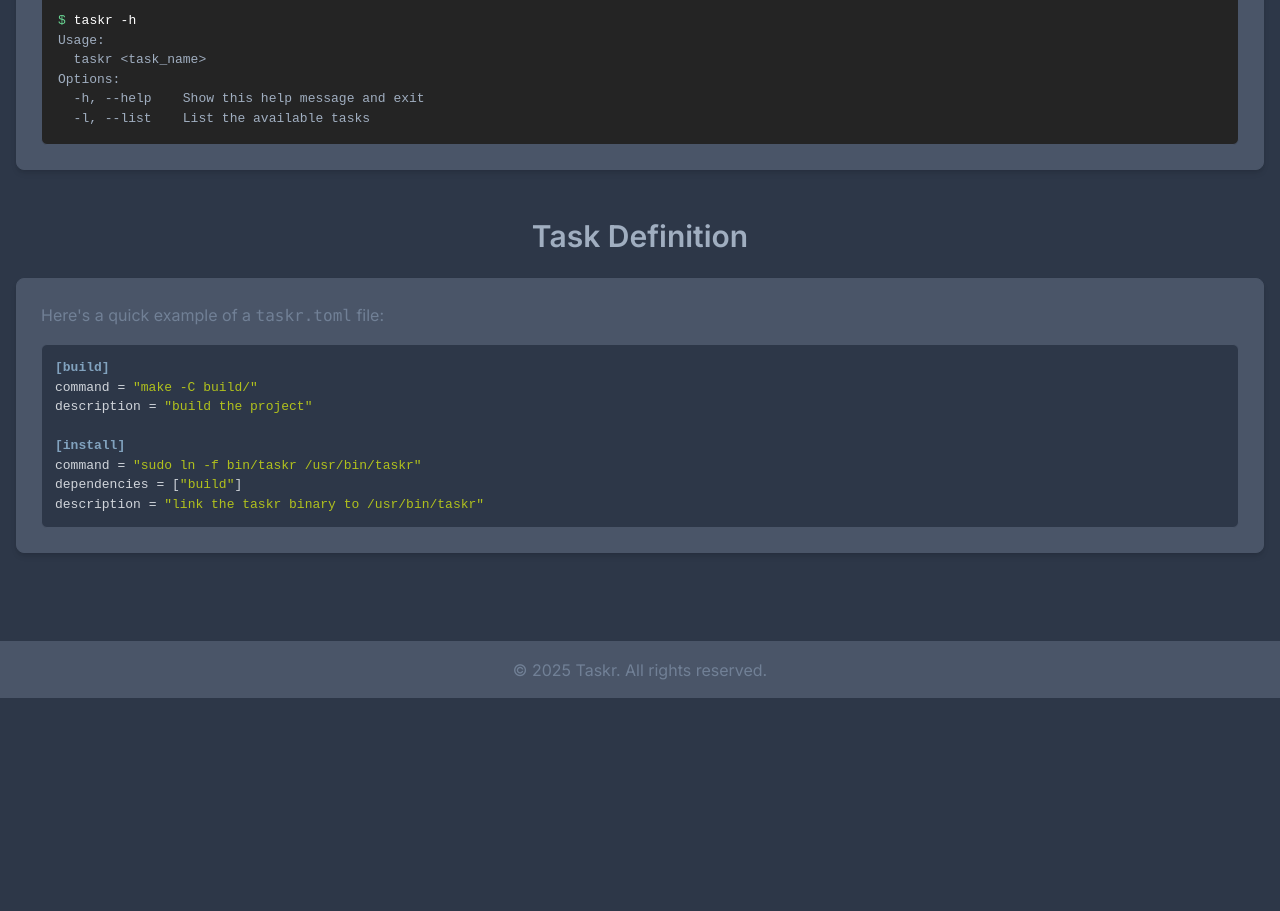
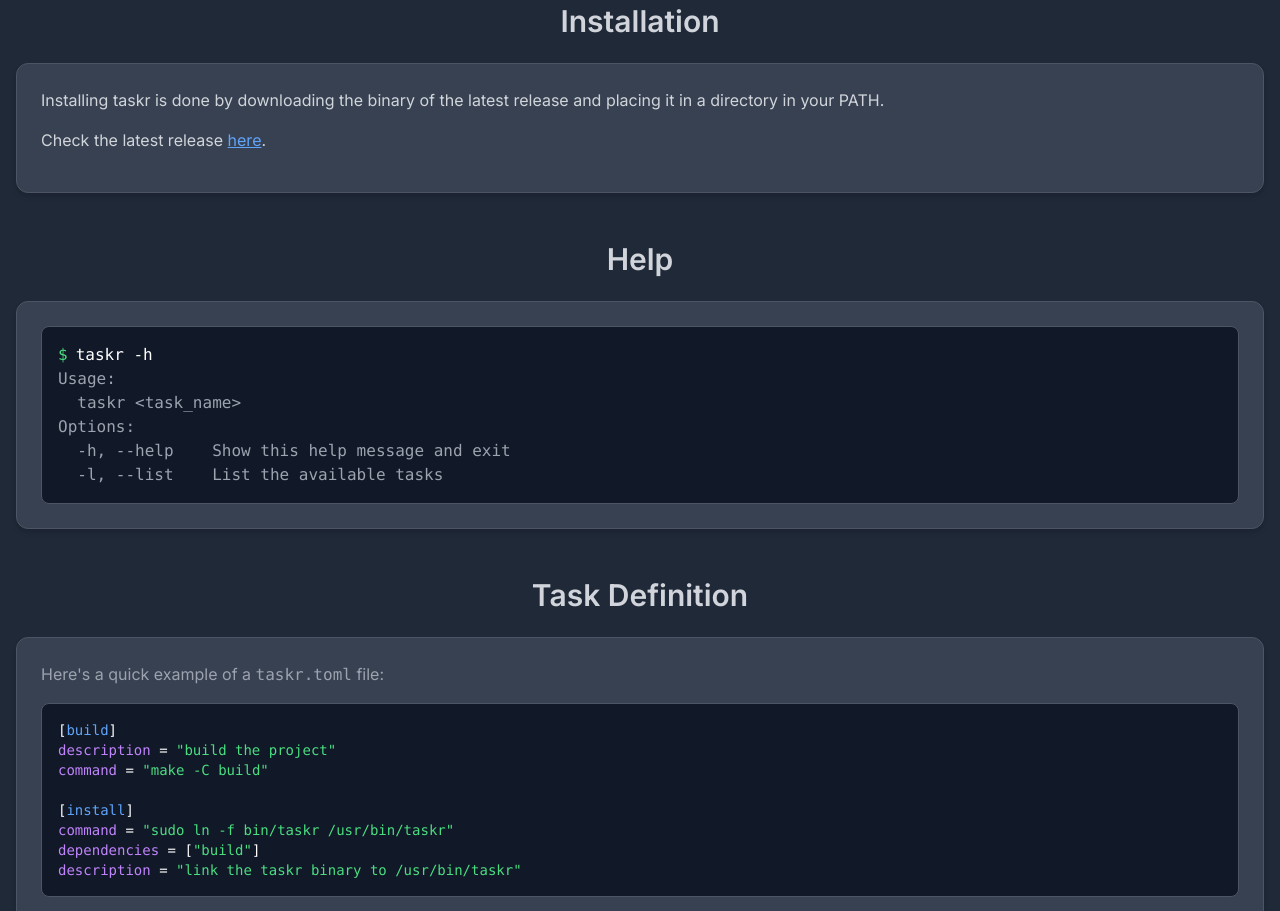
Before and after one commit to taskrfile/taskr, a plain HTML site: page www/index.html in a window 1280 px wide. Shown: the part 521-1432 px from the top of the page. Before the commit the page ends 1219 px from the top, so only its background shows below. Drawn offline with nearby package versions, Linux system fonts and the light colour scheme; a small style sheet from the web is missing.

Commit message:
website + ready for migration

```diff
--- a/www/index.html
+++ b/www/index.html
@@ -1,211 +1,94 @@
 <!DOCTYPE html>
 <html lang="en">
     <head>
-    <meta charset="UTF-8">
-    <meta name="viewport" content="width=device-width, initial-scale=1.0">
+        <meta charset="UTF-8" />
+        <meta name="viewport" content="width=device-width, initial-scale=1.0"/>
         <title>Taskr - Command Line Runner</title>
         <script src="https://cdn.tailwindcss.com"></script>
         <link rel="preconnect" href="https://fonts.googleapis.com">
         <link rel="preconnect" href="https://fonts.gstatic.com" crossorigin>
         <link href="https://fonts.googleapis.com/css2?family=Inter:wght@400;500;600;700&display=swap" rel="stylesheet">
+        <link rel="stylesheet" href="https://cdnjs.cloudflare.com/ajax/libs/highlight.js/11.9.0/styles/tomorrow-night-eighties.min.css">
+        <script src="https://cdnjs.cloudflare.com/ajax/libs/highlight.js/11.9.0/highlight.min.js"></script>
+        <script>hljs.highlightAll();</script>
+        <link rel="icon" type="image/png" href="favicon.png" />
         <style>
             body {
                 font-family: 'Inter', sans-serif;
             }
-        .bg-industrial {
-            background-color: #2d3748;
-        }
-        .text-industrial-primary {
-            color: #a0aec0;
-        }
-        .text-industrial-secondary {
-            color: #718096;
-        }
-        .border-industrial {
-            border-color: #4a5568;
-        }
-        .bg-industrial-light {
-            background-color: #4a5568;
-        }
-        .hover\:bg-industrial-hover:hover {
-            background-color: #718096;
-        }
-        .focus\:ring-industrial:focus {
-            box-shadow: 0 0 0 3px rgba(74, 85, 104, 0.5);
-        }
-
-        .taskr-terminal {
-            background-color: #242424;
-            color: #e6e6e6;
-            font-family: monospace;
-            padding: 1rem;
-            border-radius: 0.375rem;
-            overflow-x: auto;
-            min-height: 8rem;
-            border: 1px solid #4a5568;
-        }
-        .taskr-terminal-prompt {
-            color: #68d391;
-            margin-right: 0.5rem;
-        }
-        .taskr-terminal-command {
-            color: #fff;
-        }
-        .taskr-terminal-output {
-            color: #a0aec0;
-            display: block;
-        }
-
-        .hljs {
-            display: block;
-            overflow-x: auto;
-            padding: 1em;
-            background: #2d3748;
-            color: #d1d5db;
-        }
-        .hljs-comment,
-        .hljs-quote {
-            color: #718096;
-            font-style: italic;
-        }
-        .hljs-doctag,
-        .hljs-keyword,
-        .hljs-meta,
-        .hljs-template-tag,
-        .hljs-template-variable,
-        .hljs-variable {
-            color: #e2777a;
-        }
-        .hljs-number,
-        .hljs-literal,
-        .hljs-symbol,
-        .hljs-name,
-        .hljs-attribute {
-            color: #f08d49;
-        }
-        .hljs-string,
-        .hljs-built_in,
-        .hljs-regexpr {
-            color: #b1c11d;
-        }
-        .hljs-title,
-        .hljs-section {
-            color: #81a2be;
-            font-weight: bold;
-        }
-        .hljs-type,
-        .hljs-deletion,
-        .hljs-params {
-            color: #e2777a;
-        }
-        .hljs-function {
-            color: #6699cc;
-        }
-        .hljs-addition,
-        .hljs-selector-attr,
-        .hljs-selector-class,
-        .hljs-selector-id {
-            color: #b1c11d;
-            font-weight: bold;
-        }
-        .hljs-tag,
-        .hljs-subst {
-            color: #e0f5fd;
-        }
-        .hljs-strong {
-            font-weight: bold;
-            color: #81a2be;
-        }
-        .hljs-emphasis {
-            font-style: italic;
-            color: #d1d5db;
-        }
-        .toml {
-            color: #d1d5db;
-        }
-        .toml .hljs-header {
-            color: #e0f5fd;
-            font-weight: bold;
-        }
-        .toml .hljs-string {
-            color: #b1c11d;
-        }
-        .toml .hljs-comment {
-            color: #718096;
-            font-style: italic;
-        }
-        .toml .hljs-number {
-            color: #f08d49;
-        }
-        .toml .hljs-bool {
-            color: #e2777a;
-        }
-        .toml .hljs-attr {
-            color: #81a2be;
-        }
-
         </style>
-    <link rel="stylesheet" href="https://cdnjs.cloudflare.com/ajax/libs/highlight.js/11.9.0/styles/tomorrow-night-eighties.min.css">
-    <script src="https://cdnjs.cloudflare.com/ajax/libs/highlight.js/11.9.0/highlight.min.js"></script>
-    <script>hljs.highlightAll();</script>
     </head>
-<body class="bg-industrial text-industrial-primary">
+    <body class="bg-gray-800 text-gray-300">
         <main class="container mx-auto px-4 py-10">
         <section class="text-center mb-12">
             <h2 class="text-4xl sm:text-5xl md:text-6xl font-bold mb-4">Command-Line Power, Simplified</h2>
-            <p class="text-xl text-industrial-secondary mb-8">
-                taskr is a command-line runner that simplifies running complex tasks.
-            </p>
+            <p class="text-xl text-gray-400 mb-8">taskr is a command-line runner that simplifies running complex tasks.</p>
+            <img class="mx-auto" alt="GitHub Release" src="https://img.shields.io/github/v/release/arne-vl/taskr?color=68d391">
         </section>
 
         <section id="installation" class="mb-12">
             <h2 class="text-3xl font-semibold text-center mb-6">Installation</h2>
-            <div class="bg-industrial-light rounded-lg shadow-md p-6 border border-industrial">
-                <p class="text-industrial-primary mb-4">
-                    Installing taskr is done by downloading the binary of the latest release and placing it in a directory in your PATH.
-                </p>
-                <p class="text-industrial-primary mb-4">
-                    Check the latest release <a href="https://github.com/avl-systems/taskr/releases/latest" class="text-blue-400" target="_blank">here</a>.
+            <div class="bg-gray-700 rounded-xl shadow-md p-6 border border-gray-600">
+                <p class="mb-4">Installing taskr is done by downloading the binary of the latest release and placing it in a directory in your PATH.</p>
+                <p class="mb-4">
+                    Check the latest release
+                    <a href="https://github.com/arne-vl/taskr/releases/latest" target="_blank" class="text-blue-400 underline">here</a>.
                 </p>
             </div>
         </section>
 
-        <section id="documentation" class="mb-12">
+        <section id="help" class="mb-12">
             <h2 class="text-3xl font-semibold text-center mb-6">Help</h2>
-            <div class="bg-industrial-light rounded-lg shadow-md p-6 border border-industrial">
-                <div class="taskr-terminal">
-                  <span class="taskr-terminal-prompt">$</span><span class="taskr-terminal-command">taskr -h</span>
-                  <span class="taskr-terminal-output">Usage:</span>
-                  <span class="taskr-terminal-output">&nbsp;&nbsp;taskr &lt;task_name&gt;</span>
-                  <span class="taskr-terminal-output">Options:</span>
-                  <span class="taskr-terminal-output">&nbsp;&nbsp;-h, --help&nbsp;&nbsp;&nbsp;&nbsp;Show this help message and exit</span>
-                  <span class="taskr-terminal-output">&nbsp;&nbsp;-l, --list&nbsp;&nbsp;&nbsp;&nbsp;List the available tasks</span>
+            <div class="bg-gray-700 rounded-xl shadow-md p-6 border border-gray-600">
+                <div class="bg-gray-900 text-gray-100 font-mono p-4 rounded-lg overflow-x-auto border border-gray-600 min-h-[8rem]">
+                    <span class="text-green-400 mr-2">$</span><span class="text-white">taskr -h</span>
+                    <span class="block text-gray-400">Usage:</span>
+                    <span class="block text-gray-400">&nbsp;&nbsp;taskr &lt;task_name&gt;</span>
+                    <span class="block text-gray-400">Options:</span>
+                    <span class="block text-gray-400">&nbsp;&nbsp;-h, --help&nbsp;&nbsp;&nbsp;&nbsp;Show this help message and exit</span>
+                    <span class="block text-gray-400">&nbsp;&nbsp;-l, --list&nbsp;&nbsp;&nbsp;&nbsp;List the available tasks</span>
                 </div>
             </div>
         </section>
 
-        <section id="documentation" class="mb-12">
+            <section id="definition" class="mb-12">
                 <h2 class="text-3xl font-semibold text-center mb-6">Task Definition</h2>
-            <div class="bg-industrial-light rounded-lg shadow-md p-6 border border-industrial">
-                <p class="text-industrial-secondary mb-4">
-                    Here's a quick example of a <code>taskr.toml</code> file:
-                </p>
-                <pre><code class="language-toml taskr-terminal">[build]
-command = "make -C build/"
-description = "build the project"
+                <div class="bg-gray-700 rounded-xl shadow-md p-6 border border-gray-600">
+                    <p class="text-gray-400 mb-4">Here's a quick example of a <code>taskr.toml</code> file:</p>
+                    <div class="bg-gray-900 text-gray-100 font-mono p-4 rounded-lg overflow-x-auto border border-gray-600 min-h-[8rem] text-sm">
+                        <!-- [build] -->
+                        <div><span class="text-white">[</span><span class="text-blue-400">build</span><span class="text-white">]</span></div>
+                        <div>
+                            <span class="text-purple-400">description</span><span class="text-white"> = </span>
+                            <span class="text-green-400">"build the project"</span>
+                        </div>
+                        <div>
+                            <span class="text-purple-400">command</span><span class="text-white"> = </span>
+                            <span class="text-green-400">"make -C build"</span>
+                        </div>
 
-[install]
-command = "sudo ln -f bin/taskr /usr/bin/taskr"
-dependencies = ["build"]
-description = "link the taskr binary to /usr/bin/taskr"</code></pre>
+                        <br/>
+
+                        <!-- [install] -->
+                        <div><span class="text-white">[</span><span class="text-blue-400">install</span><span class="text-white">]</span></div>
+                        <div>
+                            <span class="text-purple-400">command</span><span class="text-white"> = </span>
+                            <span class="text-green-400">"sudo ln -f bin/taskr /usr/bin/taskr"</span>
+                        </div>
+                        <div>
+                            <span class="text-purple-400">dependencies</span><span class="text-white"> = [</span><span class="text-green-400">"build"</span><span class="text-white">]</span>
+                        </div>
+                        <div>
+                            <span class="text-purple-400">description</span><span class="text-white"> = </span>
+                            <span class="text-green-400">"link the taskr binary to /usr/bin/taskr"</span>
+                        </div>
+                    </div>
                 </div>
             </section>
         </main>
 
-    <footer class="bg-industrial-light py-4 border-t border-industrial text-center">
-        <p class="text-industrial-secondary">
-            &copy; 2025 Taskr.  All rights reserved.
-        </p>
+        <footer class="bg-gray-700 py-4 border-t border-gray-600 text-center">
+            <p class="text-gray-400">&copy; 2025 Taskr. All rights reserved.</p>
         </footer>
     </body>
 </html>
```
Also changed, not shown: 1 other file. Lines whose indentation alone changed are shown as unchanged.
